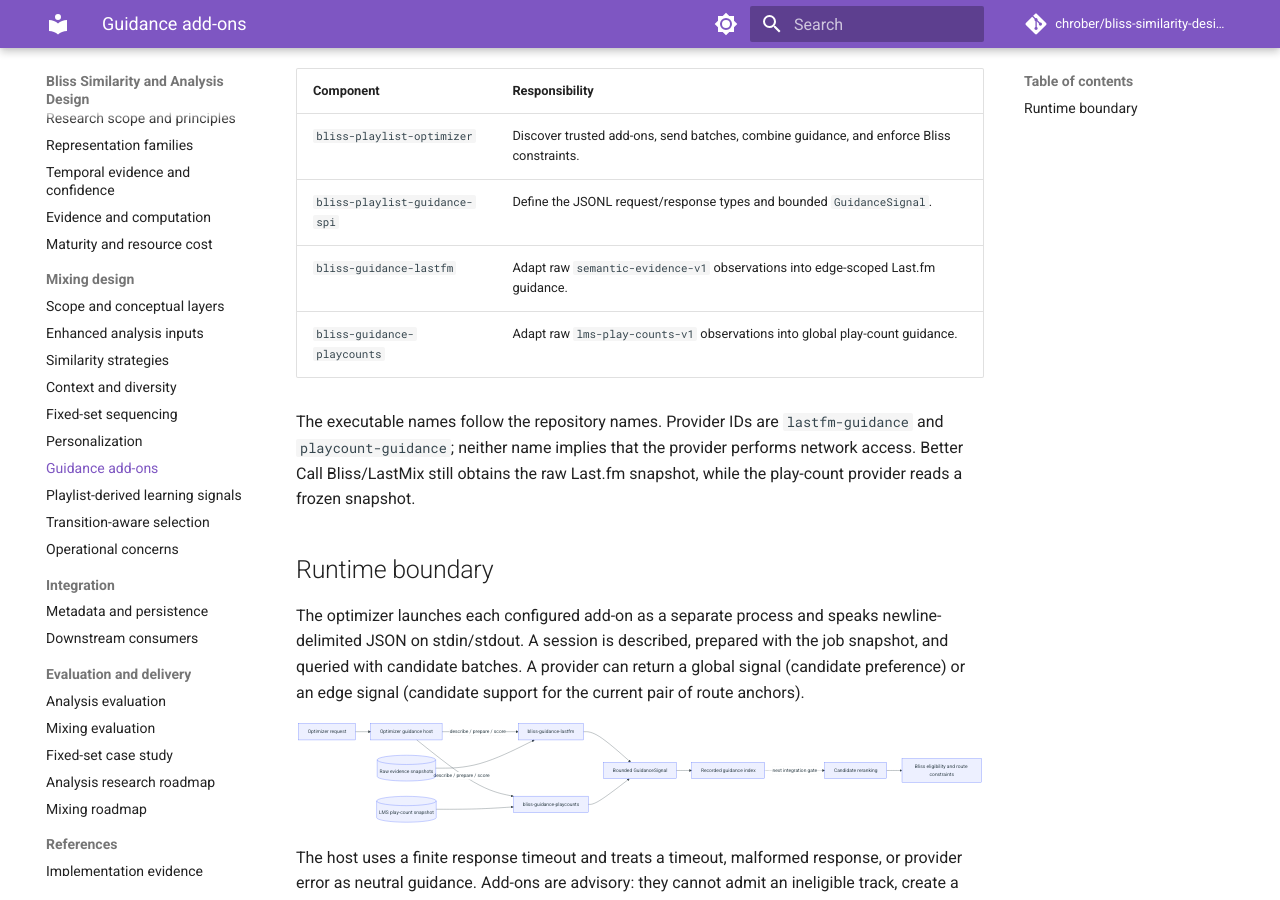
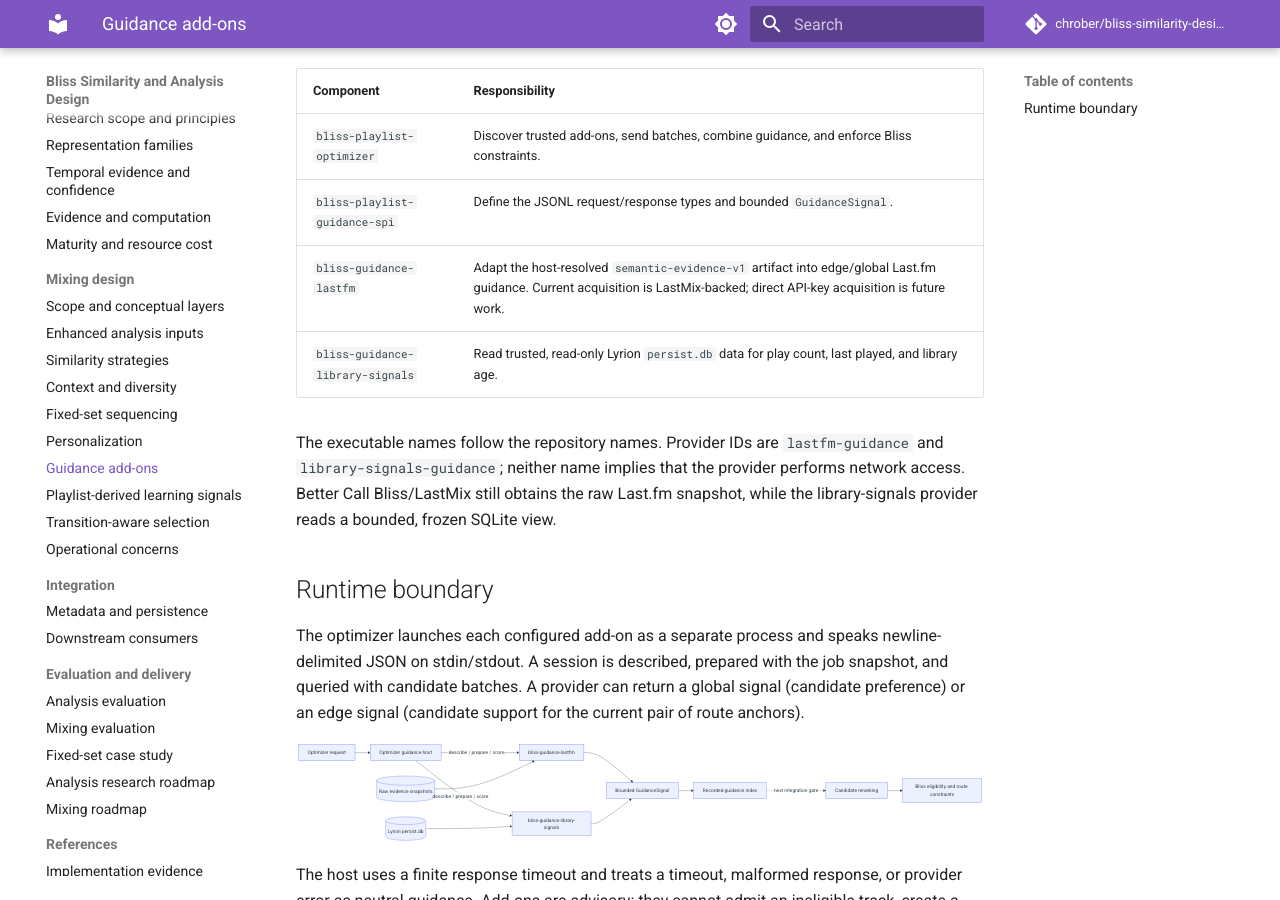
Before and after one commit to chrober/bliss-similarity-design, an MkDocs documentation site: the page built from docs/mixing/guidance-addons.md, in a window 1280 px wide and 900 px high, scrolled down 464 px. Built offline with MkDocs 1.6.1 and Material for MkDocs 9.7.7, drawn with Linux system fonts in a browser that asks for light colours; comment, search, counter and statistics services are not loaded.

Commit message:
docs: record current guidance rollout status

```diff
--- a/docs/mixing/guidance-addons.md
+++ b/docs/mixing/guidance-addons.md
@@ -18,13 +18,14 @@
 | --- | --- |
 | `bliss-playlist-optimizer` | Discover trusted add-ons, send batches, combine guidance, and enforce Bliss constraints. |
 | `bliss-playlist-guidance-spi` | Define the JSONL request/response types and bounded `GuidanceSignal`. |
-| `bliss-guidance-lastfm` | Adapt raw `semantic-evidence-v1` observations into edge-scoped Last.fm guidance. |
-| `bliss-guidance-playcounts` | Adapt raw `lms-play-counts-v1` observations into global play-count guidance. |
+| `bliss-guidance-lastfm` | Adapt the host-resolved `semantic-evidence-v1` artifact into edge/global Last.fm guidance. Current acquisition is LastMix-backed; direct API-key acquisition is future work. |
+| `bliss-guidance-library-signals` | Read trusted, read-only Lyrion `persist.db` data for play count, last played, and library age. |
 
 The executable names follow the repository names. Provider IDs are
-`lastfm-guidance` and `playcount-guidance`; neither name implies that the
+`lastfm-guidance` and `library-signals-guidance`; neither name implies that the
 provider performs network access. Better Call Bliss/LastMix still obtains the
-raw Last.fm snapshot, while the play-count provider reads a frozen snapshot.
+raw Last.fm snapshot, while the library-signals provider reads a bounded,
+frozen SQLite view.
 
 ## Runtime boundary
 
@@ -38,9 +39,9 @@
 flowchart LR
     R[Optimizer request] --> H[Optimizer guidance host]
     H -->|describe / prepare / score| L[bliss-guidance-lastfm]
-    H -->|describe / prepare / score| P[bliss-guidance-playcounts]
+    H -->|describe / prepare / score| P[bliss-guidance-library-signals]
     E[(Raw evidence snapshots)] --> L
-    C[(LMS play-count snapshot)] --> P
+    C[(Lyrion persist.db)] --> P
     L --> S[Bounded GuidanceSignal]
     P --> S
     S --> A[Recorded guidance index]
```
Also changed, not shown: LASTFM_GUIDANCE_ACQUISITION_PLAN.md (+20 -6 lines), LOCAL_LIBRARY_GUIDANCE_PLAN.md (+16 -4 lines), README.md (+17 -0 lines), docs/superpowers/plans/2026-10-03-lastfm-guidance-provider.md (+6 -0 lines), docs/superpowers/specs/2026-09-26-lyrion-guidance-provider-discovery-design.md (+4 -2 lines).
